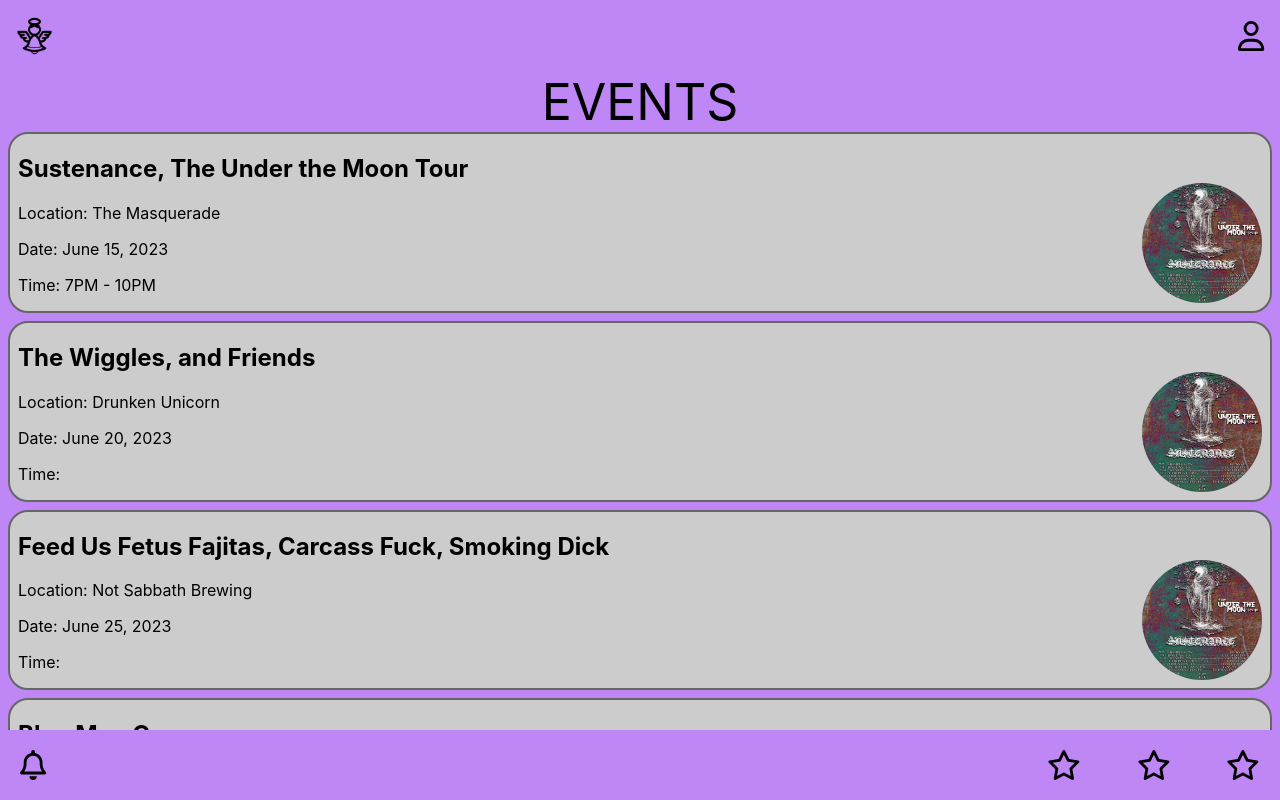
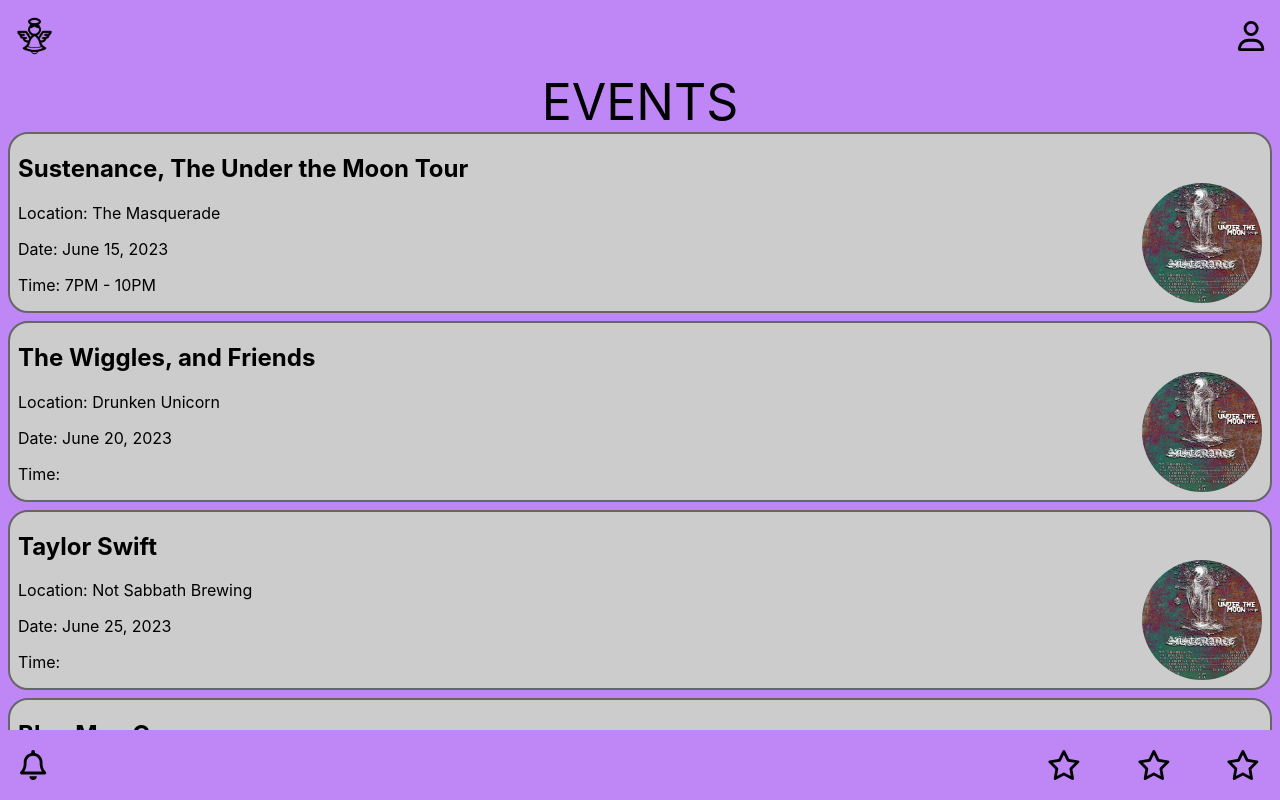
Before and after one commit to GuiltyDogg/angelchoir2, a React (Create React App) app: page /Events in a window 1280 px wide. Built offline with nearby package versions, Linux system fonts and the light colour scheme.

Commit message:
Language Clean Up

```diff
--- a/src/design/organisms/eventspage/index.js
+++ b/src/design/organisms/eventspage/index.js
@@ -18,7 +18,7 @@ function Events() {
     },
     {
       id: 3,
-      title: "Feed Us Fetus Fajitas, Carcass Fuck, Smoking Dick",
+      title: "Taylor Swift",
       location: "Not Sabbath Brewing",
       date: "June 25, 2023",
     },
--- a/src/pages/alertpage/index.js
+++ b/src/pages/alertpage/index.js
@@ -15,8 +15,9 @@ function AlertPage() {
         <AlertList />
         <StarBar />
       </PageContainer>
+      {/* Nuking the alert/check in pop up cards */}
       {/* <GlassWindow></GlassWindow> */}
-      <AlertGlass />
+      {/* <AlertGlass /> */}
     </>
   );
 }
```
